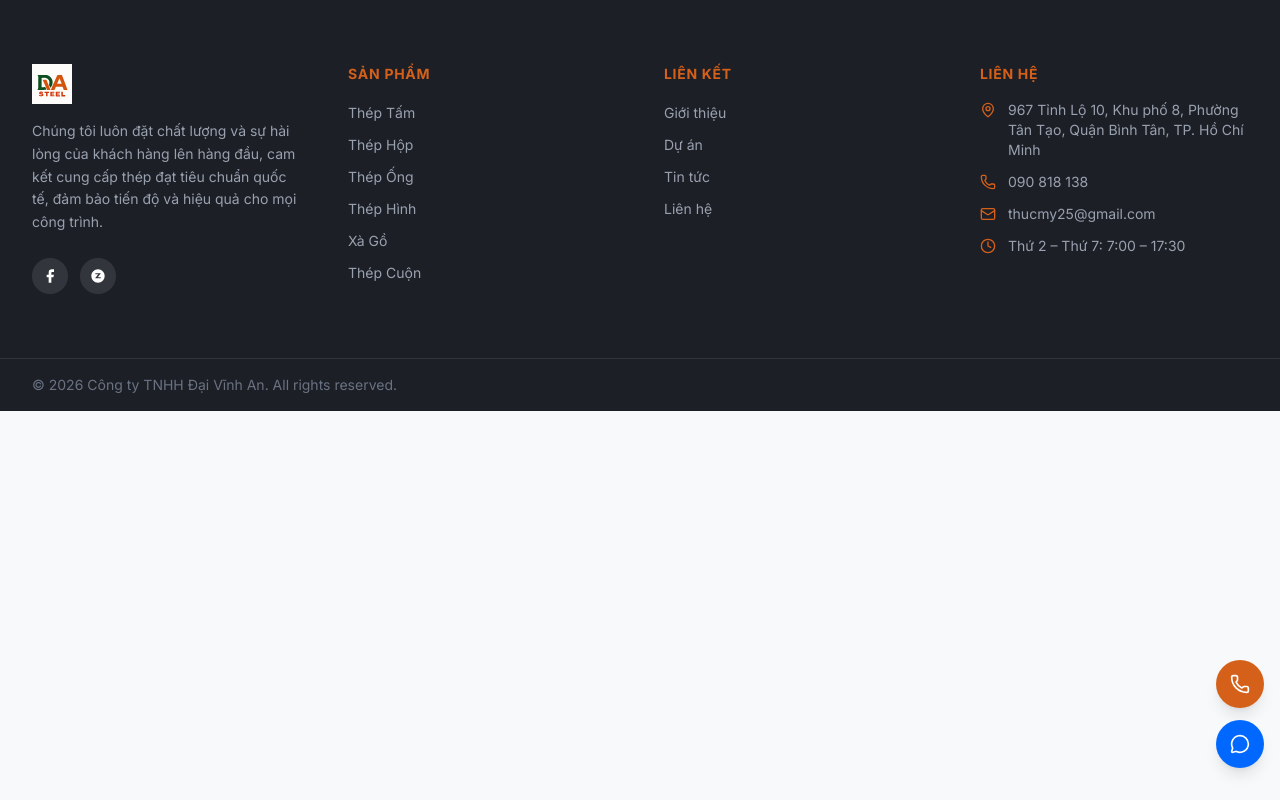
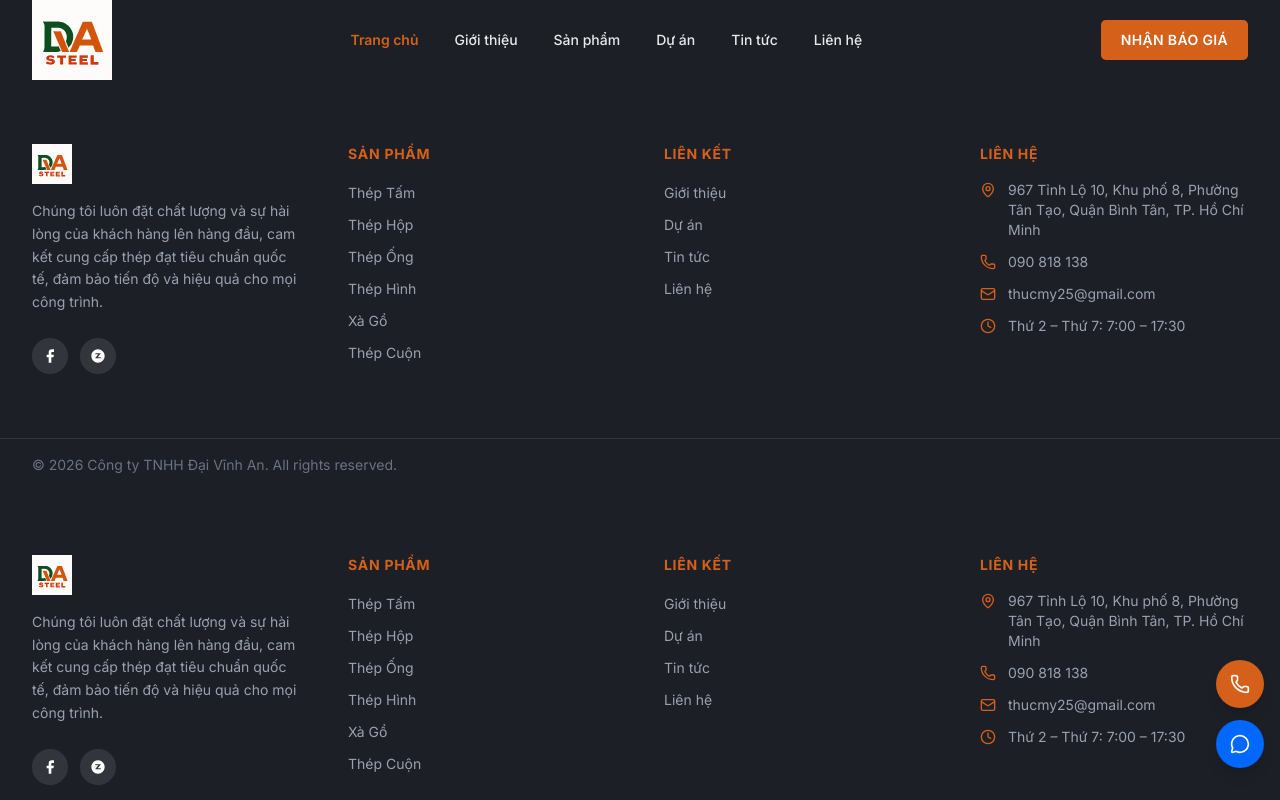
Before and after one commit to lekhactung/dai-vinh-an, a Next.js app: page / in a window 1280 px wide. Shown: the top 800 px of the page. Built offline with nearby package versions, Linux system fonts and the light colour scheme.

Commit message:
add component to render

```diff
--- a/app/layout.tsx
+++ b/app/layout.tsx
@@ -2,6 +2,8 @@ import type { Metadata } from "next";
 import { Inter } from "next/font/google";
 import "./globals.css";
 import { company } from "@/data/company";
+import Header from "@/components/layout/Header";
+import Footer from "@/components/layout/Footer";
 
 const inter = Inter({
   variable: "--font-inter",
@@ -71,7 +73,14 @@ export default function RootLayout({
   return (
     <html lang="vi" className={`${inter.variable} h-full`}>
       <body className="min-h-full flex flex-col antialiased bg-background text-foreground">
-        {children}
+        {/* <Header /> */}
+        <main className="flex-1 pt-16 lg:pt-20">
+          {children}
+        </main>
+        <Header></Header>
+        <Footer />
+        <Footer />
+        <Footer />
       </body>
     </html>
   );
--- a/app/page.tsx
+++ b/app/page.tsx
@@ -1,13 +1,7 @@
-import FloatingContact from "@/components/layout/FloatingContact";
-import Footer from "@/components/layout/Footer";
-import Image from "next/image";
-
 export default function Home() {
   return (
-    <>
-      <FloatingContact></FloatingContact>
-      <Footer></Footer>
-
-    </>
+    <main>
+      {/* <h1>Hello, Next.js!</h1> */}
+    </main>
   );
 }
```
